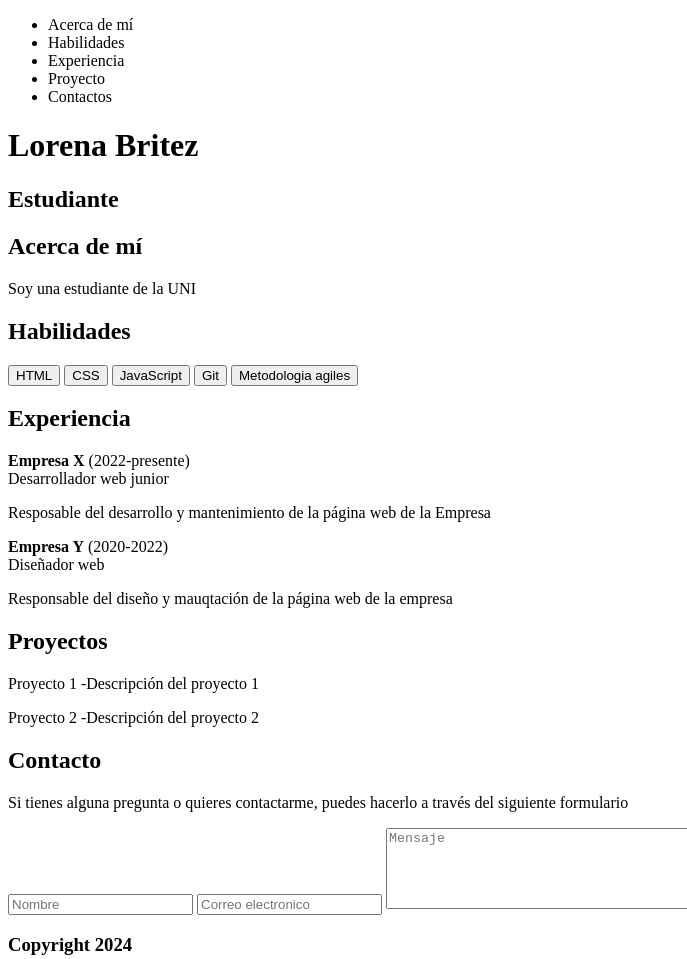
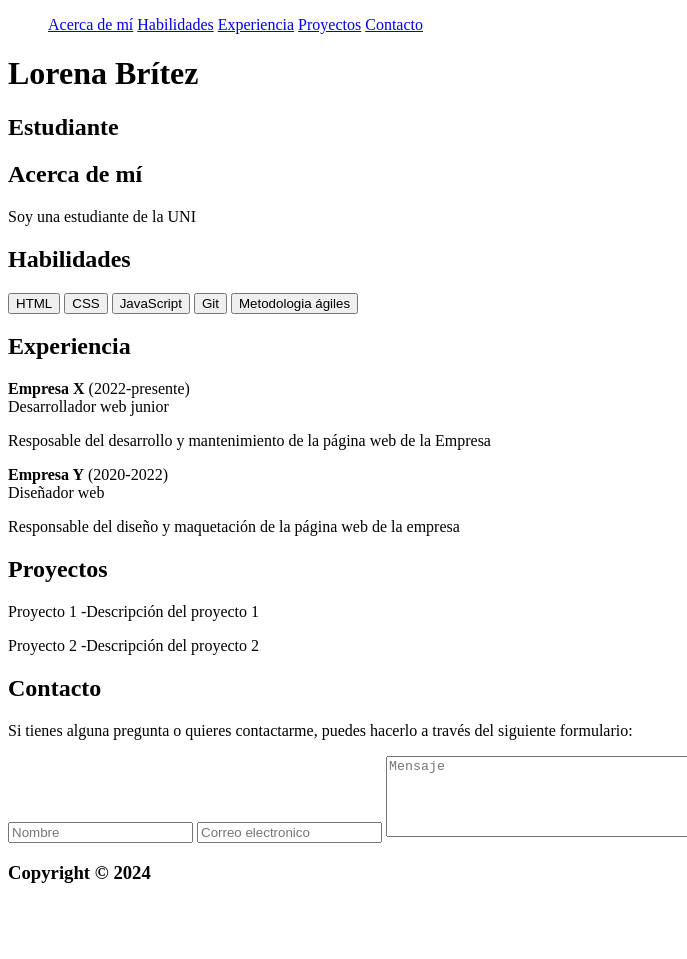
Before and after one commit to LoreFBV/lorefbv.github.io, a plain HTML site: page index.html in a window 1280 px wide. Shown: the whole page, without its empty margins (0-687 px from the left). After the commit the page ends 902 px from the top, so only its background shows below. Drawn offline with Linux system fonts and the light colour scheme.

Commit message:
Actualizacion de index.html

```diff
--- a/index.html
+++ b/index.html
@@ -1,65 +1,61 @@
 <!DOCTYPE html>
 <html lang="en">
     <head>
-        <title>Lorena Britez</title>
+        <title>Lorena Brítez</title>
+        <link rel="stylesheet" href="./style.css" />
     </head>
     <body>
         <nav>
             <ul>
-                <li>Acerca de mí</li>
-                <li>Habilidades</li>
-                <li>Experiencia</li>
-                <li>Proyecto</li>
-                <li>Contactos</li>
+                <a class="menu-item" href=#acerca-de-mi>Acerca de mí</a>
+                <a class="menu-item" href=#habilidades>Habilidades</a>
+                <a class="menu-item" href=#experiencia>Experiencia</a>
+                <a class="menu-item" href=#proyectos>Proyectos</a>
+                <a class="menu-item" href=#contacto> Contacto</a>
             </ul>
         </nav>
         <header>
-            <h1>Lorena Britez</h1>
-            <h2>Estudiante</h2>
+            <h1>Lorena Brítez</h1>
+            <h2 id="estudiante">Estudiante</h2>
         </header>
-        <section>
+        <section id="acerca-de-mi">
             <h2>Acerca de mí</h2>
             <p>Soy una estudiante de la UNI</p>
         </section>
-        <section>
+        <section id="habilidades">
             <h2>Habilidades</h2>
             <button>HTML</button>
             <button>CSS</button>
             <button>JavaScript</button>
             <button>Git</button>
-            <button>Metodologia agiles</button>
+            <button>Metodologia ágiles</button>
         </section>
-        <section>
+        <section id="experiencia">
             <h2><b>Experiencia</b></h2>
             <p><b>Empresa X</b> (2022-presente) <br> Desarrollador web junior</p>
             <p>Resposable del desarrollo y mantenimiento de la página web de la Empresa</p>
             <p><b>Empresa Y</b> (2020-2022) <br> Diseñador web</p>
-            <p>Responsable del diseño y mauqtación de la página web de la empresa</p>
+            <p>Responsable del diseño y maquetación de la página web de la empresa</p>
         </section>
-        <section>
+        <section id="proyectos">
             <h2><b>Proyectos</b></h2>
             <p>Proyecto 1 -Descripción del proyecto 1</p>
             <p>Proyecto 2 -Descripción del proyecto 2</p>
 
         </section>
-        <section>
+        <section id="contacto">
             <h2><b>Contacto</b></h2>
-            <p>Si tienes alguna pregunta o quieres contactarme, puedes hacerlo a través del siguiente formulario</p>
-            <div>
-                <input type="text" placeholder="Nombre" />
-                <input type="email" placeholder="Correo electronico" />
-                <textarea cols="50" rows="5" placeholder="Mensaje"></textarea>
-                <button>Enviar</button>
+            <p>Si tienes alguna pregunta o quieres contactarme, puedes hacerlo a través del siguiente formulario:</p>
+            <div class="contact-inputs">
+                <input type="text" placeholder="Nombre" class="contact-input"/>
+                <input type="email" placeholder="Correo electronico" class="contact-input"/>
+                <textarea cols="50" rows="5" placeholder="Mensaje" class="contact-input"></textarea>
+                <button id="btn-contact">Enviar</button>
 
             </div>
-
-
-
         </section>
-
-
         <footer>
-            <h3>Copyright 2024</h3>
+            <h3>Copyright &copy; 2024</h3>
         </footer>
     </body>
 </html>
```
